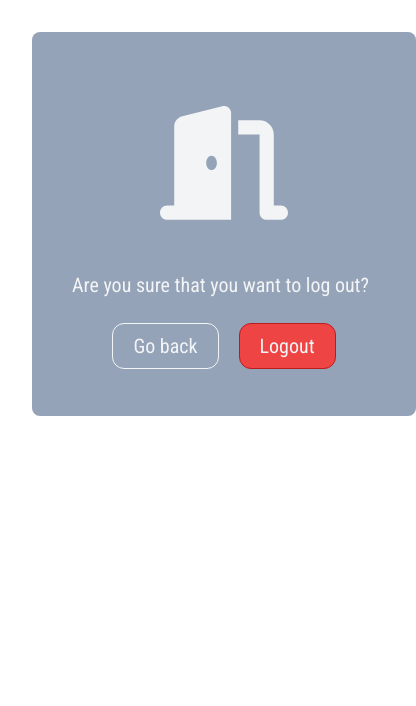
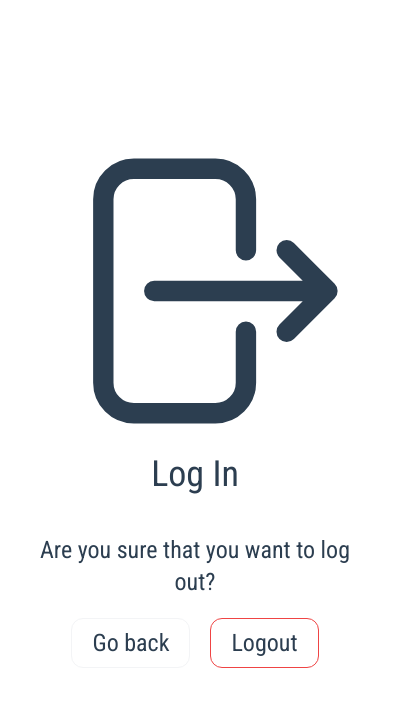
Before and after one commit to chhay-sophal/Samangkar, a Vue app in the folder frontend/: page /logout in a window 390 px wide. Shown: the top 706 px of the page, 416 px wide, since content can reach past the window. Built offline with nearby package versions, Linux system fonts and the light colour scheme; a web font is replaced by a local one.

Commit message:
Fix style and user profile page

```diff
--- a/frontend/src/App.vue
+++ b/frontend/src/App.vue
@@ -13,6 +13,8 @@ onMounted(() => {
 
 <template>
   <Header v-if="!$route.meta.hideHeaderFooter" />
+  <div class="2xl:w-5/6 pt-32 w-full px-8 mx-auto">
     <router-view></router-view>
+  </div>
   <Footer v-if="!$route.meta.hideHeaderFooter" />
 </template>
--- a/frontend/src/assets/main.css
+++ b/frontend/src/assets/main.css
@@ -4,12 +4,12 @@
 @import 'tailwindcss/components';
 @import 'tailwindcss/utilities';
 
-#app {
+/* #app {
   max-width: 1280px;
   margin: 0 auto;
   padding: 2rem;
   font-weight: normal;
-}
+} */
 
 a,
 .green {
@@ -29,13 +29,13 @@ body {
   font-style: normal;
 }
 
-@media (min-width: 1024px) {
+/* @media (min-width: 1024px) {
   #app {
     display: grid;
     grid-template-columns: 1fr 1fr;
     padding: 0 2rem;
   }
-}
+} */
 
 .dark {
   background: #16171d;
--- a/frontend/src/components/footer.vue
+++ b/frontend/src/components/footer.vue
@@ -1,5 +1,5 @@
 <template>
-    <footer class="w-full text-center text-5xl">
+    <footer class="w-full text-center text-5xl pt-16">
         This is footer
     </footer>
 </template>
--- a/frontend/src/views/HomeView.vue
+++ b/frontend/src/views/HomeView.vue
@@ -1,8 +1,8 @@
 <template>
-  <div class="col-start-1 col-end-3 text-center text-5xl">
-    <!-- <button @click="fetchData">Fetch Greeting</button> -->
-    <h1 class="text-cyan-500">{{ greeting }} {{ user.username }}</h1>
-  </div>
+    <div class="bg-blue-300 flex items-center justify-center min-h-96 text-7xl">
+      <p class="">This is home page</p>
+      <h1 class="text-cyan-500">{{ greeting }} {{ user.username }}</h1>
+    </div>
 </template>
 
 <script setup>
--- a/frontend/src/views/LoginView.vue
+++ b/frontend/src/views/LoginView.vue
@@ -1,10 +1,11 @@
 <template>
-  <div class="grid grid-cols-3 m-auto col-span-2">
-    <div class="col-span-3 sm:col-span-1">
+  <div class="flex">
+    <div class="grid grid-cols-3 m-auto">
+      <div class="col-span-3 lg:col-span-1">
         <svg xmlns="http://www.w3.org/2000/svg" fill="none" viewBox="0 0 24 24" stroke-width="1.5" stroke="currentColor" class="w-full">
           <path stroke-linecap="round" stroke-linejoin="round" d="M17.982 18.725A7.488 7.488 0 0 0 12 15.75a7.488 7.488 0 0 0-5.982 2.975m11.963 0a9 9 0 1 0-11.963 0m11.963 0A8.966 8.966 0 0 1 12 21a8.966 8.966 0 0 1-5.982-2.275M15 9.75a3 3 0 1 1-6 0 3 3 0 0 1 6 0Z" />
         </svg>
-      <div class="sm:hidden block">
+        <div class="lg:hidden block">
           <div class="col-span-2 flex flex-col justify-center gap-5">
             <div class="flex flex-col justify-end">
               <h1 class="text-center text-4xl mb-5">Log In</h1>
@@ -51,7 +52,7 @@
           </div>
         </div>
       </div>
-    <div class="sm:block hidden col-span-2">
+      <div class="lg:block hidden col-span-2">
         <div class="flex flex-col justify-center gap-5">
           <div class="flex flex-col justify-end">
             <h1 class="text-center text-4xl mb-5">Log In</h1>
@@ -98,6 +99,7 @@
         </div>
       </div>
     </div>
+  </div>
 </template>
 
 <script>
--- a/frontend/src/views/LogoutView.vue
+++ b/frontend/src/views/LogoutView.vue
@@ -1,16 +1,44 @@
 <template>
-    <div class="col-span-2 bg-slate-400 dark:bg-slate-800 text-gray-100 w-96 h-96 rounded-lg p-10 grid grid-rows-5 items-center text-xl">
-        <div class="flex items-center justify-center row-span-3 w-full">
-            <div class="w-32">
-                <svg xmlns="http://www.w3.org/2000/svg" viewBox="0 0 576 512" class=" fill-gray-100">
-                    <path d="M320 32c0-9.9-4.5-19.2-12.3-25.2S289.8-1.4 280.2 1l-179.9 45C79 51.3 64 70.5 64 92.5V448H32c-17.7 0-32 14.3-32 32s14.3 32 32 32H96 288h32V480 32zM256 256c0 17.7-10.7 32-24 32s-24-14.3-24-32s10.7-32 24-32s24 14.3 24 32zm96-128h96V480c0 17.7 14.3 32 32 32h64c17.7 0 32-14.3 32-32s-14.3-32-32-32H512V128c0-35.3-28.7-64-64-64H352v64z"/>
-                </svg>
+  <div class="flex">
+    <div class="grid grid-cols-3 m-auto">
+      <div class="col-span-3 lg:col-span-1">
+        <svg xmlns="http://www.w3.org/2000/svg" fill="none" viewBox="0 0 24 24" stroke-width="1.5" stroke="currentColor" class="w-full">
+            <path stroke-linecap="round" stroke-linejoin="round" d="M15.75 9V5.25A2.25 2.25 0 0 0 13.5 3h-6a2.25 2.25 0 0 0-2.25 2.25v13.5A2.25 2.25 0 0 0 7.5 21h6a2.25 2.25 0 0 0 2.25-2.25V15m3 0 3-3m0 0-3-3m3 3H9" />
+        </svg>
+        <div class="lg:hidden block">
+          <div class="col-span-2 flex flex-col justify-center gap-5">
+            <div class="flex flex-col justify-end">
+              <h1 class="text-center text-4xl mb-5">Log In</h1>
             </div>
+            <div class="text-2xl text-center">
+              Are you sure that you want to log out?
+            </div>
+            <div class="flex justify-center gap-5 text-2xl">
+              <button
+                  @click="goBack"
+                  class="border rounded-xl p-5 py-2 border-gray-100 hover:text-slate-800 hover:bg-slate-100"
+              >
+                  Go back
+              </button>
+              <button
+                  @click="handleLogOut"
+                  class="border rounded-xl p-5 py-2 border-red-500 hover:text-slate-100 hover:bg-red-500"
+              >
+                  Logout
+              </button>
+            </div>
+          </div>
         </div>
-        <div class="">
-            Are you sure that you want to log out?
-        </div>
-        <div class="flex justify-center gap-5">
+      </div>
+      <div class="lg:flex hidden col-span-2 justify-center">
+        <div class="flex flex-col justify-center gap-8">
+          <div class="flex flex-col justify-end">
+            <h1 class="text-center text-4xl">Log Out</h1>
+          </div>
+          <div class="text-2xl text-center">
+              Are you sure that you want to log out?
+          </div>
+          <div class="flex justify-center gap-5 text-2xl">
             <button
                 @click="goBack"
                 class="border rounded-xl p-5 py-2 border-gray-100 hover:text-slate-800 hover:bg-slate-100"
@@ -19,12 +47,15 @@
             </button>
             <button
                 @click="handleLogOut"
-                class="border rounded-xl p-5 py-2 border-red-700 bg-red-500 hover:bg-red-700 text-gray-100"
+                class="border rounded-xl p-5 py-2 border-red-500 hover:text-slate-100 hover:bg-red-500"
             >
                 Logout
             </button>
+          </div>
         </div>
+      </div>
     </div>
+  </div>
 </template>
 
 <script>
--- a/frontend/src/views/ProfileView.vue
+++ b/frontend/src/views/ProfileView.vue
@@ -1,6 +1,7 @@
 <template>
-    <div class="col-span-full pt-5">
-        <div class="p-5 pb-0">
+    <div class="flex">
+        <div class="bg-blue-300 w-1/5">
+            <div class="p-5 pb-0 flex justify-center">
                 <div class="bg-slate-600 w-64 h-64 overflow-hidden p-5 flex items-center rounded-full">
                     <svg xmlns="http://www.w3.org/2000/svg" fill="none" viewBox="0 0 24 24" stroke-width="1.5" stroke="currentColor" class="w-full h-full">
                         <path stroke-linecap="round" stroke-linejoin="round" d="M15.75 6a3.75 3.75 0 1 1-7.5 0 3.75 3.75 0 0 1 7.5 0ZM4.501 20.118a7.5 7.5 0 0 1 14.998 0A17.933 17.933 0 0 1 12 21.75c-2.676 0-5.216-.584-7.499-1.632Z" />
@@ -11,9 +12,19 @@
             <div class="flex justify-center text-4xl p-3">
                 {{ user.username }}
             </div>
+            <div class="flex flex-col items-center gap-2 text-2xl">
                 <div class="flex gap-3">
                     <div class="">Email: </div>
                     <div class="">{{ user.email }}</div>
+                </div>
+                <div class="flex gap-3">
+                    <div class="">Email: </div>
+                    <div class="">{{ user.email }}</div>
+                </div>
+            </div>
+        </div>
+        <div class="bg-green-300 w-4/5">
+
         </div>
     </div>
 </template>
```
Lines whose indentation alone changed are shown as unchanged.
